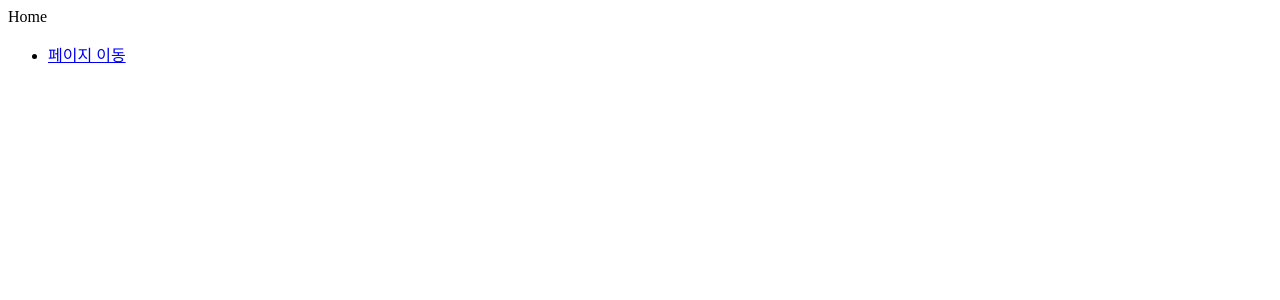
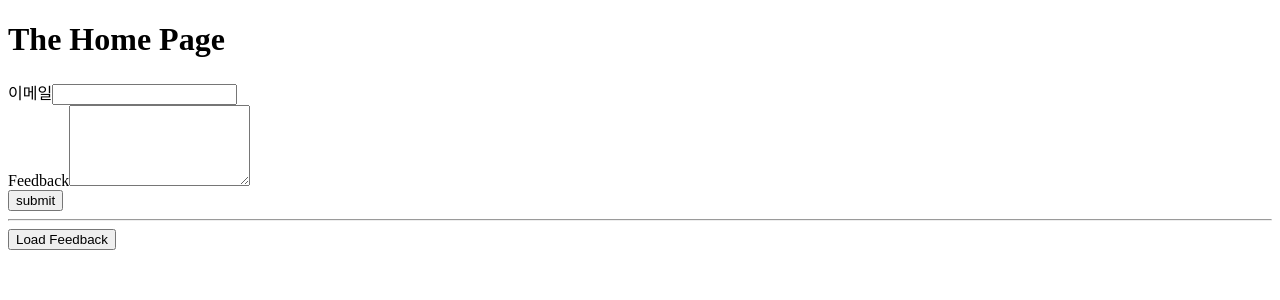
Before and after one commit to AbelPark/udemy-next, a Next.js app: page / in a window 1280 px wide. Shown: the top 300 px of the page. Built offline with nearby package versions, Linux system fonts and the light colour scheme.

Commit message:
API 라우트 설정하여 데이터 패칭하기 & getStaticProps에 API 라우트에서 데이터 직접 받아오기

```diff
--- a/package.json
+++ b/package.json
@@ -12,6 +12,7 @@
     "@types/node": "18.11.10",
     "@types/react": "18.0.25",
     "@types/react-dom": "18.0.9",
+    "axios": "^1.2.1",
     "eslint": "8.28.0",
     "eslint-config-next": "13.0.5",
     "next": "13.0.5",
--- /dev/null
+++ b/pages/api/feedback.js
@@ -0,0 +1,37 @@
+import fs from "fs";
+import path from "path";
+
+export function buildFeedbackPath() {
+  return path.join(process.cwd(), "data", "feedback.json");
+}
+
+export function extractFeedback(filePath) {
+  const fileData = fs.readFileSync(filePath);
+  const data = JSON.parse(fileData);
+  return data;
+}
+
+function handler(req, res) {
+  if (req.method === "POST") {
+    const email = req.body.email;
+    const feedbackText = req.body.text;
+
+    const newFeedback = {
+      id: new Date().toISOString(),
+      email: email,
+      text: feedbackText,
+    };
+    // store that in a database or in a file
+    const filePath = buildFeedbackPath();
+    const data = extractFeedback(filePath);
+    data.push(newFeedback);
+    fs.writeFileSync(filePath, JSON.stringify(data));
+    res.status(201).json({ message: "Success!", feedback: newFeedback });
+  } else {
+    const filePath = buildFeedbackPath();
+    const data = extractFeedback(filePath);
+    res.status(200).json({ feedback: data });
+  }
+}
+
+export default handler;
--- a/pages/clients/[id]/[clientProjectId].tsx
+++ /dev/null
@@ -1,6 +0,0 @@
-import { useRouter } from "next/router";
-
-export default function ClientProjectId() {
-  const router = useRouter();
-  return <div>{`${router.query.id}${router.query.clientProjectId}`}</div>;
-}
--- a/pages/index.tsx
+++ b/pages/index.tsx
@@ -1,15 +1,47 @@
-import Link from "next/link";
+import { useRef, useState } from "react";
+import axios from "axios";
 
 export default function Home() {
+  const [feedbackItems, setFeedbackItems] = useState([]);
+
+  const emailInputRef = useRef<HTMLInputElement>(null);
+  const feedbackInputRef = useRef<HTMLTextAreaElement>(null);
+  async function submitFormHandler(event: any) {
+    event.preventDefault();
+    const enteredEmail = emailInputRef.current?.value;
+    const enteredFeedback = feedbackInputRef.current?.value;
+    const reqBody = { email: enteredEmail, text: enteredFeedback };
+    const result = await axios.post("/api/feedback", reqBody);
+    return result;
+  }
+
+  async function loadFeedbackHandler() {
+    const { data } = await axios.get("api/feedback");
+    setFeedbackItems(data.feedback);
+    return data;
+  }
+
   return (
     <>
-      <div>Home</div>
+      <h1>The Home Page</h1>
+      <form onSubmit={submitFormHandler}>
+        <div>
+          <label htmlFor="email">이메일</label>
+          <input type="email" id="email" ref={emailInputRef} />
+        </div>
+        <div>
+          <label htmlFor="feedback">Feedback</label>
+          <textarea id="feedback" rows={5} ref={feedbackInputRef} />
+        </div>
+        <button type="submit">submit</button>
+      </form>
+      <hr />
+      <button onClick={loadFeedbackHandler}>Load Feedback</button>
+
       <ul>
-        <li>
-          <Link replace href="/blog/21/11">
-            페이지 이동
-          </Link>
-        </li>
+        {feedbackItems.map((item: any) => {
+          return <li key={item.id}>{item.text}</li>;
+        })}
       </ul>
     </>
   );
```
Also changed, not shown: data/feedback.json (added, +12 -0 lines), pages/blog/[...slug].tsx (deleted, +0 -8 lines), pages/clients/[id]/index.tsx (deleted, +0 -17 lines), pages/clients/index.tsx (deleted, +0 -27 lines), pages/feedback/index.tsx (added, +25 -0 lines), 1 other file (tests, documents, lock files or other folders).
